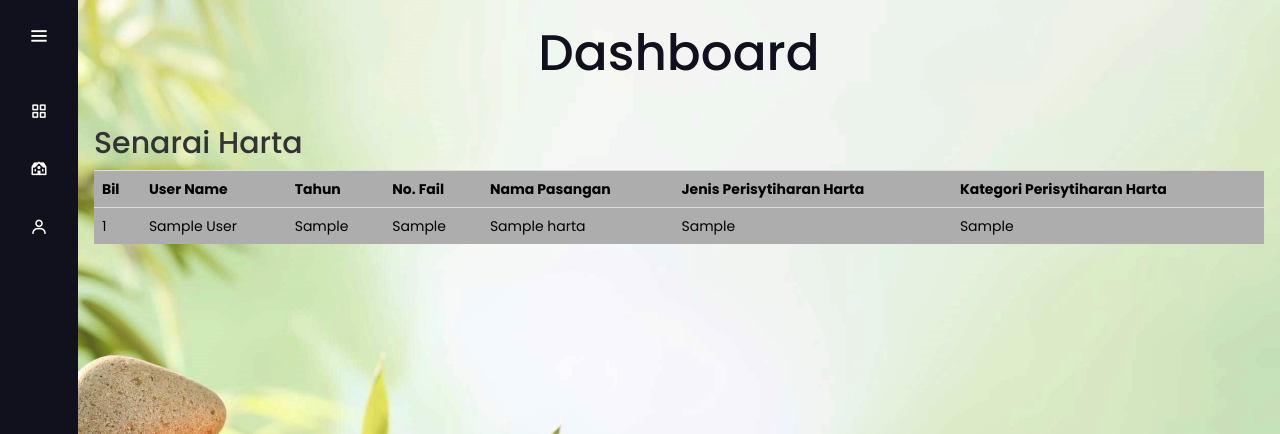
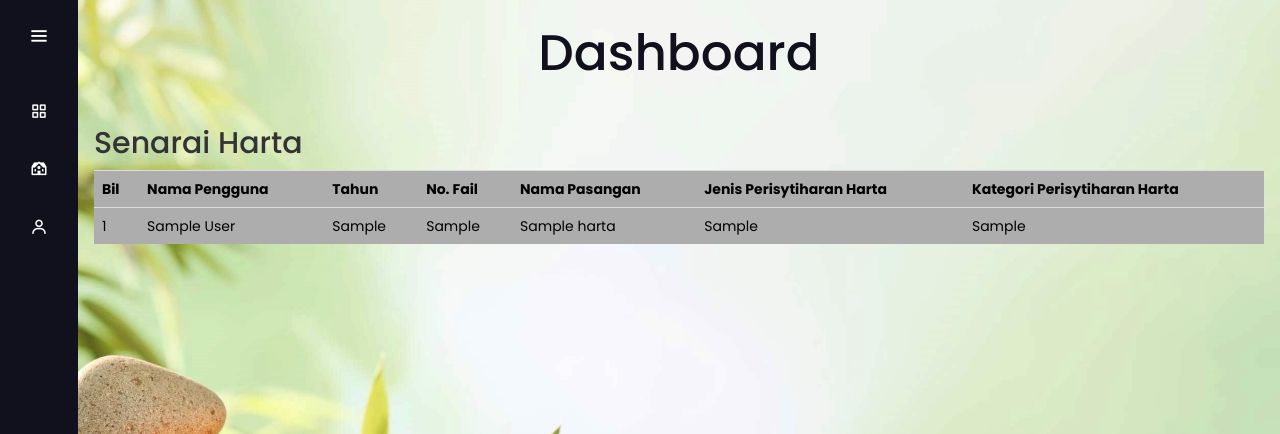
Before and after one commit to ImanZulhakim/ProjectHartaDeclaration_Secure, a Flask app: page /main in a window 1280 px wide. Shown: the top 434 px of the page. Run offline with Flask 3, Linux system fonts and the light colour scheme; the visitor is signed in with stand-in values (Sample User, id 1); tables that the repository leaves empty or names only in its code hold one stand-in row (values such as "Sample post"); some libraries are stand-ins or nearby versions.

Commit message:
base_admin.html login.html profile.html user_index.html base.html user.html admin_index.html harta_admin.html

```diff
--- a/templates/admin_index.html
+++ b/templates/admin_index.html
@@ -17,7 +17,7 @@
                     <table class="table table-dark table-hover">
                         <tr>
                             <th class="bil">Bil</th>
-                            <th>User Name</th>
+                            <th>Nama Pengguna</th>
                             <th class="tahun">Tahun</th>
                             <th class="failNo">No. Fail</th>
                             <th class="pasangan">Nama Pasangan</th>
```
